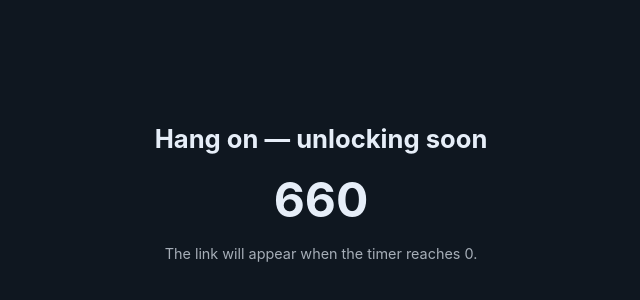
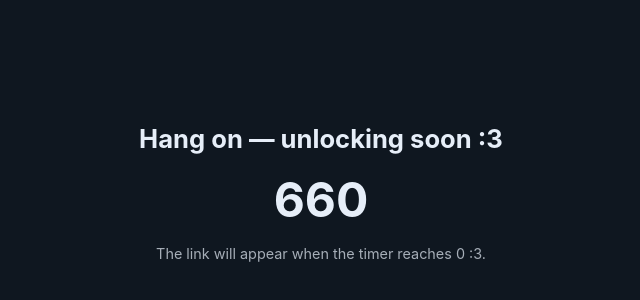
Before and after one commit to d-r-a-c-o/happybigflower, a plain HTML site: page index.html in a window 1280 px wide. Shown: the part 242-542 px from the top of the page, without its empty margins (319-959 px from the left). Drawn offline with Linux system fonts and the light colour scheme.

Commit message:
Update index.html

```diff
--- a/index.html
+++ b/index.html
@@ -18,10 +18,10 @@
 </head>
 <body>
   <div class="card">
-    <h1>Hang on — unlocking soon</h1>
+    <h1>Hang on — unlocking soon :3</h1>
     <div id="timer" aria-live="polite">665</div>
     <a id="hidden-link" target="_blank" rel="noopener noreferrer">Continue</a>
-    <div class="muted">The link will appear when the timer reaches 0.</div>
+    <div class="muted">The link will appear when the timer reaches 0 :3.</div>
   </div>
 
   <script>
```
